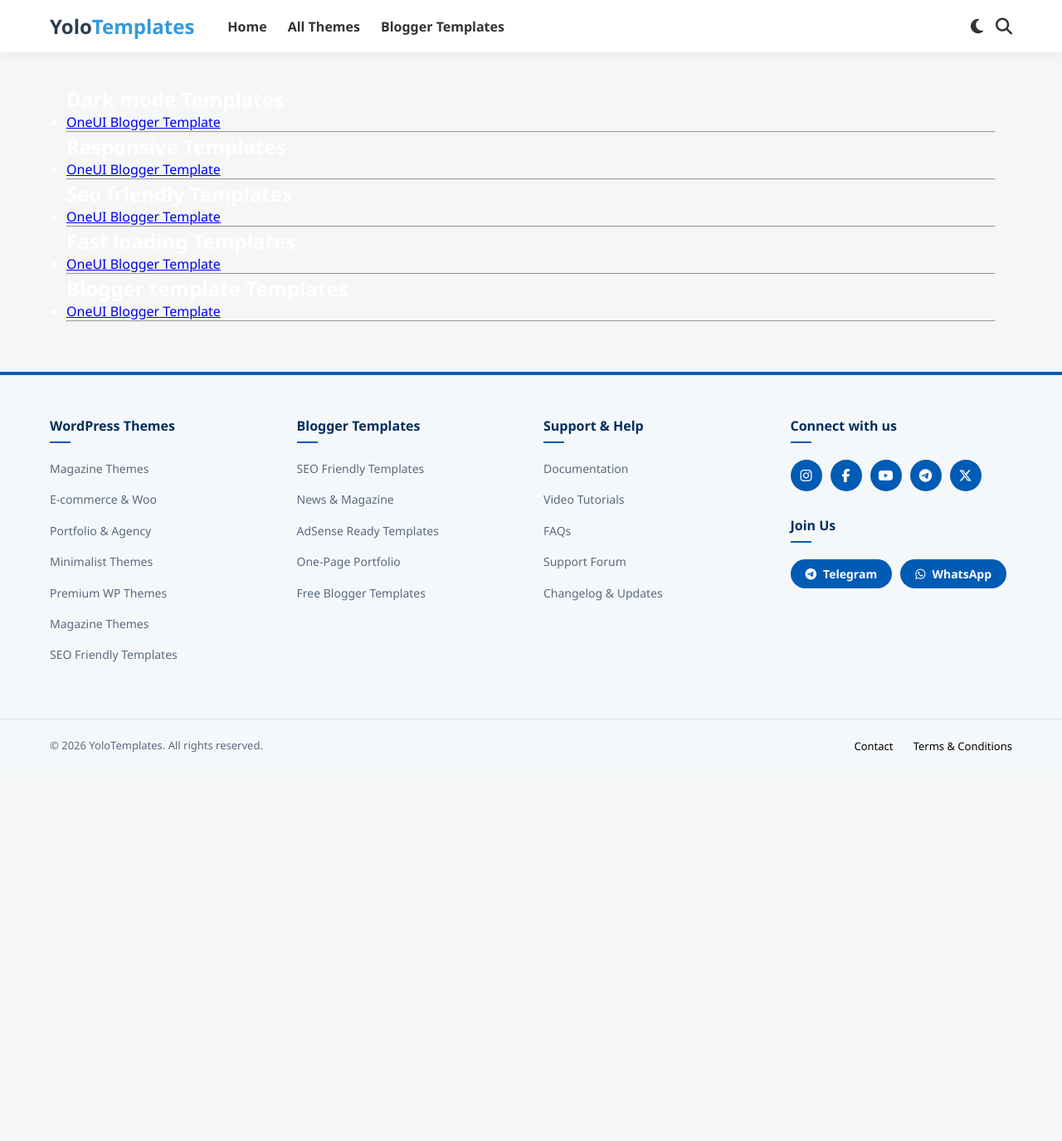
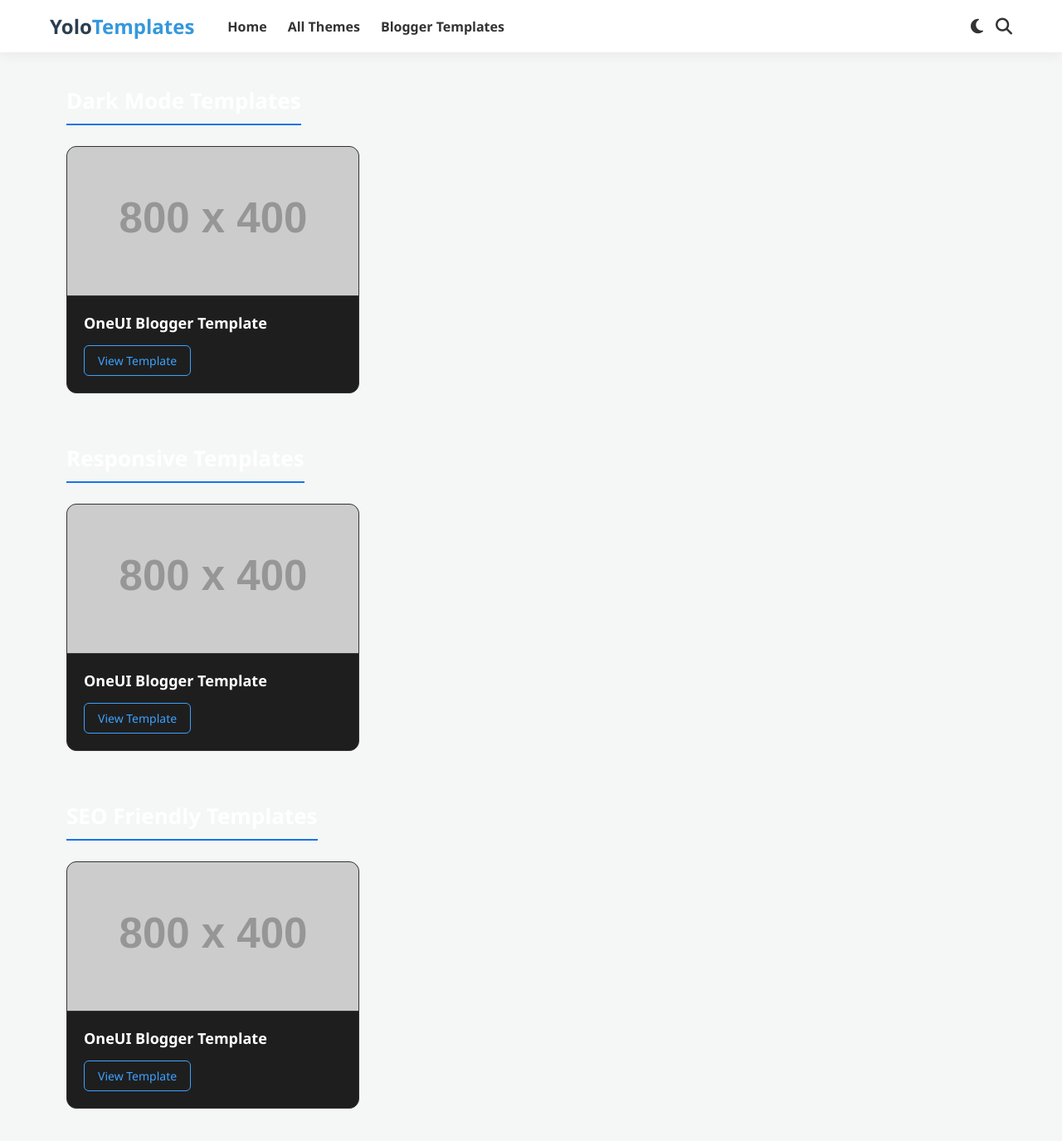
Before and after one commit to yolotemplates/yolotemplates.github.io, a Jekyll site: the page built from archive.html, in a window 1280 px wide and 1400 px high. Shown: the top 1375 px of the window at 83% size. Built offline with Jekyll 4.4.1, drawn with Linux system fonts in a browser that asks for light colours; some of the changed text lies outside the part shown.

Commit message:
Update archive.html

```diff
--- a/archive.html
+++ b/archive.html
@@ -3,20 +3,118 @@ layout: default
 title: All Templates Archive
 permalink: /archive/
 ---
+
+<!-- Archive Page CSS -->
+<style>
+  .archive-container {
+    max-width: 1200px;
+    margin: 40px auto;
+    padding: 0 20px;
+    color: #ffffff;
+  }
+  .tag-section {
+    margin-bottom: 60px;
+  }
+  .tag-title {
+    font-size: 26px;
+    font-weight: 600;
+    margin-bottom: 25px;
+    padding-bottom: 10px;
+    border-bottom: 2px solid #1a73e8; /* Blue accent line */
+    display: inline-block;
+    text-transform: capitalize;
+  }
+  .theme-grid {
+    display: grid;
+    grid-template-columns: repeat(auto-fill, minmax(280px, 1fr));
+    gap: 30px;
+  }
+  .theme-card {
+    background: #1e1e1e; /* Dark card background */
+    border-radius: 12px;
+    overflow: hidden;
+    border: 1px solid #333;
+    transition: transform 0.3s ease, box-shadow 0.3s ease;
+  }
+  .theme-card:hover {
+    transform: translateY(-5px);
+    box-shadow: 0 10px 20px rgba(0,0,0,0.5);
+    border-color: #1a73e8; /* Glow effect on hover */
+  }
+  .theme-thumb {
+    width: 100%;
+    height: 180px;
+    object-fit: cover;
+    display: block;
+    background: #2a2a2a;
+    border-bottom: 1px solid #333;
+  }
+  .card-content {
+    padding: 20px;
+  }
+  .theme-title {
+    font-size: 18px;
+    margin: 0 0 15px 0;
+  }
+  .theme-title a {
+    color: #ffffff;
+    text-decoration: none;
+    transition: color 0.2s;
+  }
+  .theme-title a:hover {
+    color: #1a73e8;
+  }
+  .btn-preview {
+    display: inline-block;
+    padding: 8px 16px;
+    background: transparent;
+    color: #3ca2ff;
+    border: 1px solid #3ca2ff;
+    border-radius: 6px;
+    text-decoration: none;
+    font-size: 14px;
+    font-weight: 500;
+    transition: all 0.3s;
+  }
+  .btn-preview:hover {
+    background: #3ca2ff;
+    color: #121212;
+  }
+</style>
+
+<!-- Archive Page HTML -->
 <div class="archive-container">
-  <!-- Jekyll ka loop jo har ek tag (category) se gujarega -->
   {% for tag in site.tags %}
     {% assign tag_name = tag[0] %}
     {% assign tag_posts = tag[1] %}
 
-    <!-- ID assign karna taaki URL se direct yahan jump kar sake -->
-    <h2 id="{{ tag_name }}">{{ tag_name | capitalize }} Templates</h2>
+    <div class="tag-section">
+      <!-- ID for hash linking (replace hyphens with spaces for clean titles) -->
+      <h2 id="{{ tag_name | slugify }}" class="tag-title">
+        {{ tag_name | replace: "-", " " }} Templates
+      </h2>
 
-    <ul>
-      {% for post in tag_posts %}
-        <li><a href="{{ post.url }}">{{ post.title }}</a></li>
-      {% endfor %}
-    </ul>
-    <hr>
+      <div class="theme-grid">
+        {% for post in tag_posts %}
+          <div class="theme-card">
+
+            <!-- Thumbnail Image -->
+            <a href="{{ post.url }}">
+              <img src="{{ post.image | default: 'https://via.placeholder.com/400x250/2a2a2a/ffffff?text=No+Image' }}" alt="{{ post.title }}" class="theme-thumb">
+            </a>
+
+            <div class="card-content">
+              <!-- Post Title -->
+              <h3 class="theme-title">
+                <a href="{{ post.url }}">{{ post.title }}</a>
+              </h3>
+              <!-- View Button -->
+              <a href="{{ post.url }}" class="btn-preview">View Template</a>
+            </div>
+
+          </div>
+        {% endfor %}
+      </div>
+    </div>
   {% endfor %}
 </div>
```
